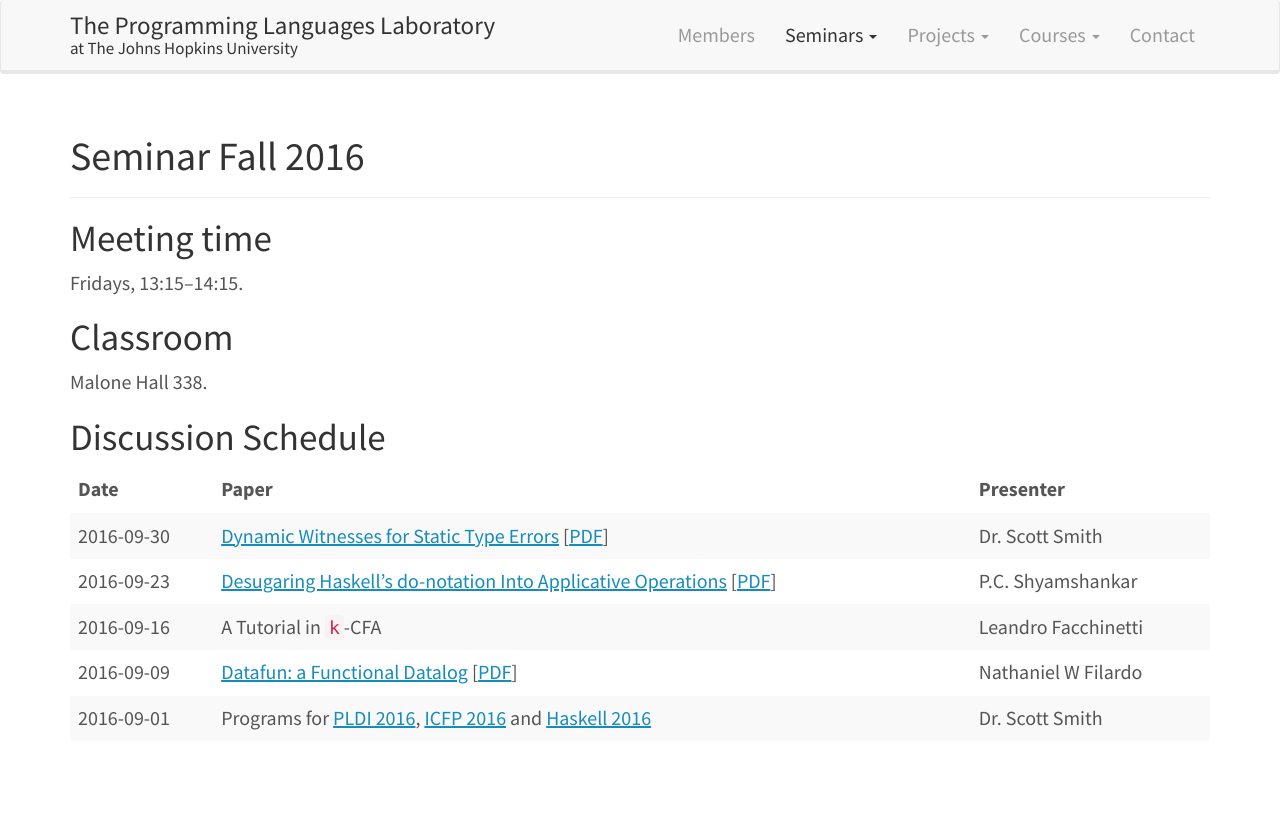
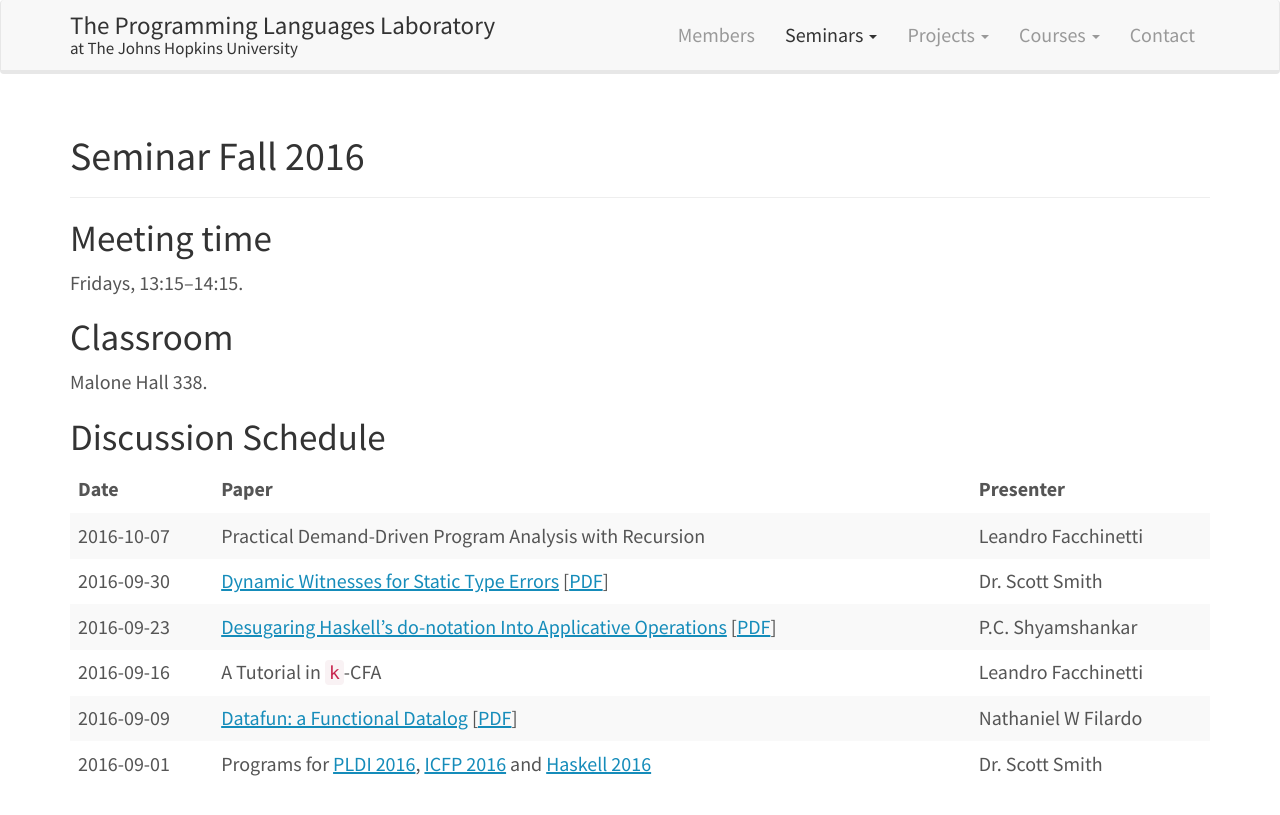
Before and after one commit to JHU-PL-Lab/www-pl-lab, a Jekyll site: the page built from seminars/fall-2016.md, in a window 1280 px wide. Shown: the top 815 px of the page. Built offline with Jekyll 4.4.1, drawn with Linux system fonts in a browser that asks for light colours.

Commit message:
Add 2016-10-07 seminar

```diff
--- a/seminars/fall-2016.md
+++ b/seminars/fall-2016.md
@@ -18,6 +18,7 @@ Discussion Schedule
 
 |       Date | Paper                                                                                                                                                                                                                                                             | Presenter           |
 |------------+-------------------------------------------------------------------------------------------------------------------------------------------------------------------------------------------------------------------------------------------------------------------+---------------------|
+| 2016-10-07 | Practical Demand-Driven Program Analysis with Recursion                                                                                                                                                                                                           | Leandro Facchinetti |
 | 2016-09-30 | [Dynamic Witnesses for Static Type Errors](https://arxiv.org/abs/1606.07557) [[PDF](https://arxiv.org/pdf/1606.07557v1.pdf)]                                                                                                                                      | Dr. Scott Smith     |
 | 2016-09-23 | [Desugaring Haskell’s do-notation Into Applicative Operations](http://dl.acm.org/citation.cfm?id=2976007) [[PDF](http://research.microsoft.com/en-us/um/people/simonpj/papers/list-comp/applicativedo.pdf)]                                                       | P.C. Shyamshankar   |
 | 2016-09-16 | A Tutorial in `k`-CFA                                                                                                                                                                                                                                             | Leandro Facchinetti |
```
